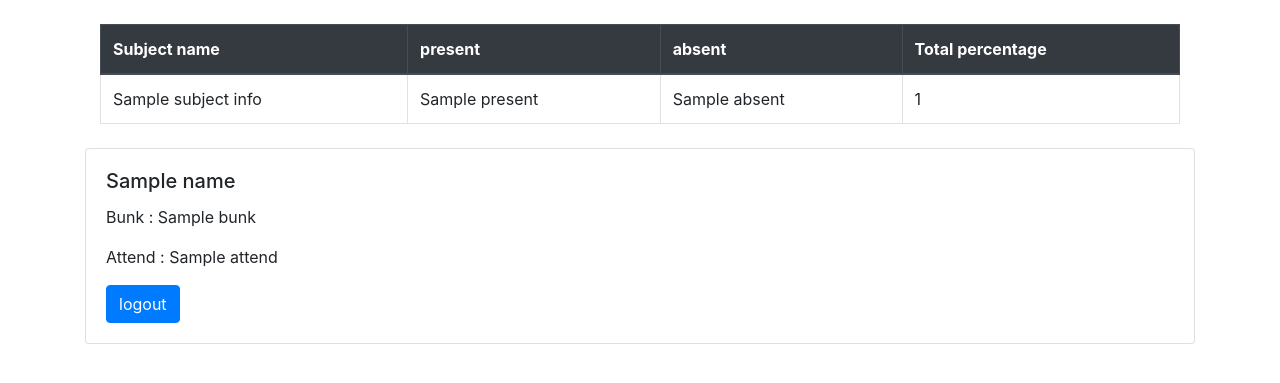
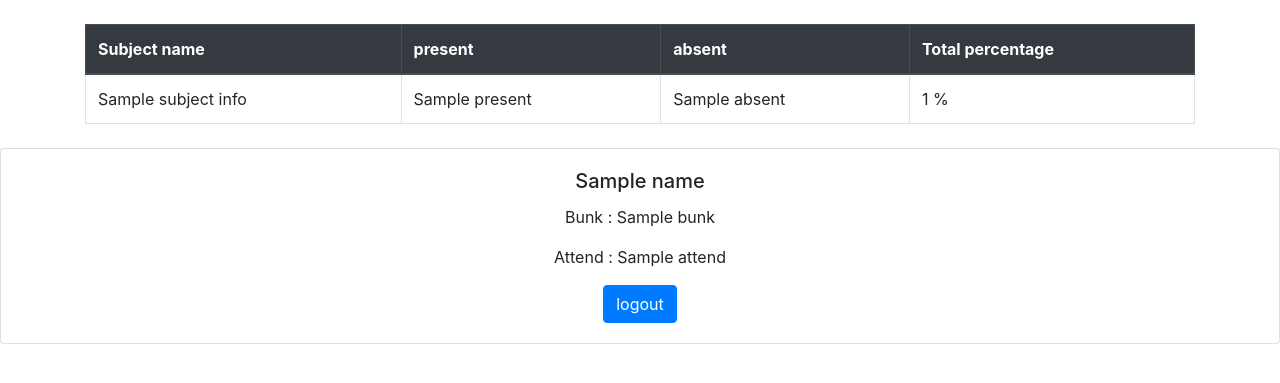
Before and after one commit to abhishek-dagar/Attendance-calcwebsite, a Django app: template templates/attendui/show.html in a window 1280 px wide. Shown: the top 383 px of the page. Run offline with Django 3.2, Linux system fonts and the light colour scheme; the template is opened without the code that fills it: most values are stand-ins (such as "Sample title", 1, 10 or a date in 2020).

Commit message:
Update show.html

```diff
--- a/templates/attendui/show.html
+++ b/templates/attendui/show.html
@@ -14,8 +14,8 @@
 
 <body>
     <div class="container">
-        <div class="container my-4">
-            <table class="table  table-bordered">
+        <div class="table-responsive-sm">
+            <table class="table  table-bordered my-4">
                 <thead class="thead-dark">
                     <tr>
                         <th scope="col">Subject name</th>
@@ -29,19 +29,19 @@
                         <td>{{ subject }}</td>
                         <td>{{ values.present }}</td>
                         <td>{{ values.absent }}</td>
-                        <td>{{ values.percentage }}</td>
+                        <td>{{ values.percentage }} %</td>
                     </tr>
                 </tbody>
                 {% endfor %}
             </table>
         </div>
-        <div class="card">
-            <div class="card-body">
-                <h5 class="card-title">{{ name }}</h5>
-                <p class="card-text">Bunk : {{ bunk }}</p>
-                <p class="card-text">Attend : {{ attend }}</p>
-                <a href="/" class="btn btn-primary">logout</a>
-            </div>
+    </div>
+    <div class="card">
+        <div class="card-body" style="text-align: center;">
+            <h5 class="card-title">{{ name }}</h5>
+            <p class="card-text">Bunk : {{ bunk }}</p>
+            <p class="card-text">Attend : {{ attend }}</p>
+            <a href="/" class="btn btn-primary">logout</a>
         </div>
     </div>
 
```
